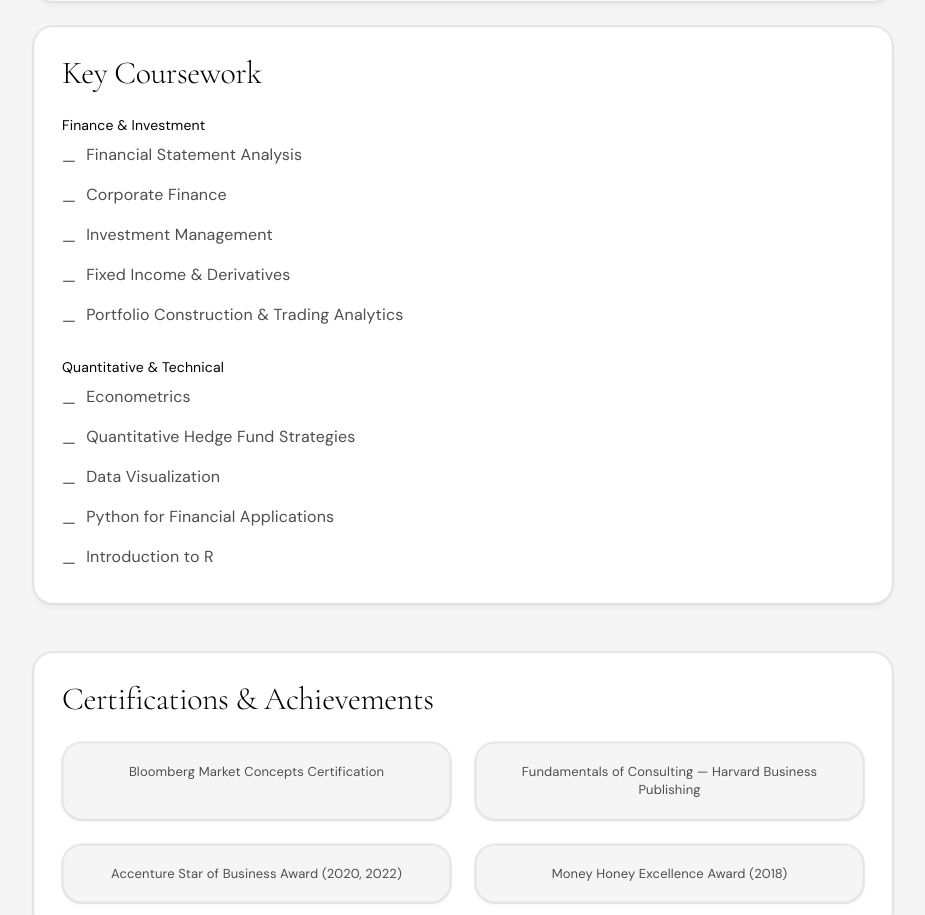
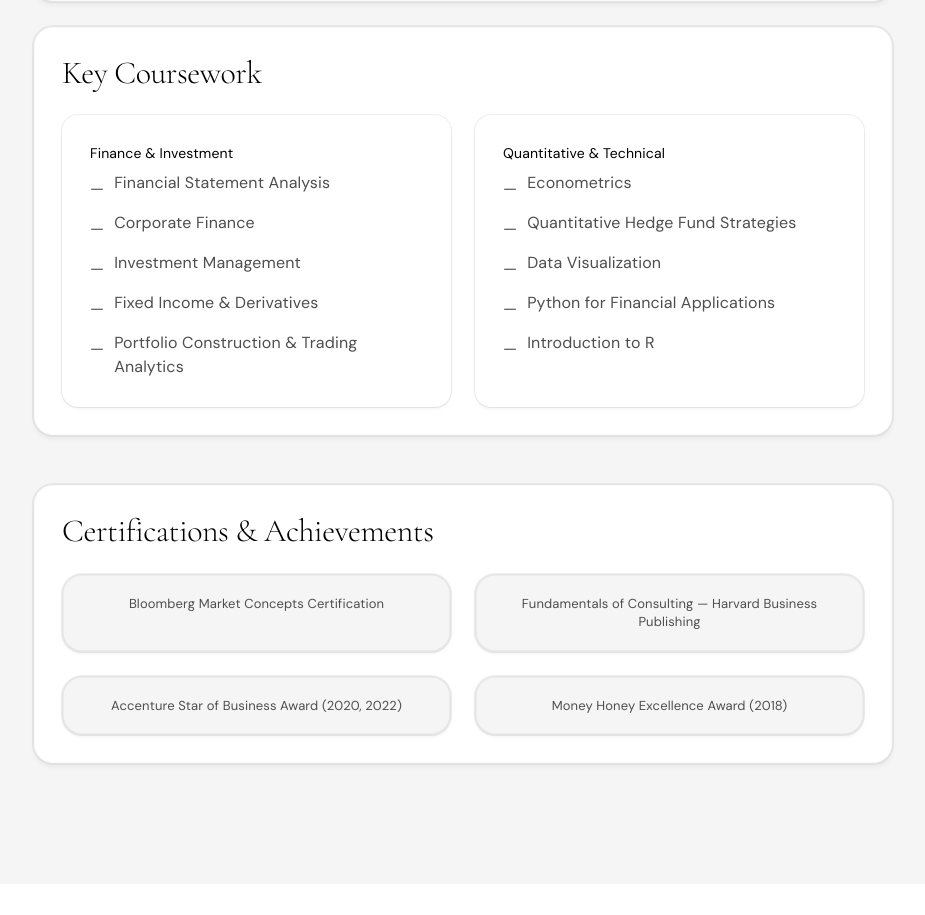
Before and after one commit to Mahant-Akash/akashmahant.io, a React (Vite) app: page / in a window 1280 px wide. Shown: the part 4154-5069 px from the top of the page, without its empty margins (177-1102 px from the left). Built offline with nearby package versions, Linux system fonts and the light colour scheme.

Commit message:
edu sec. align

```diff
--- a/src/components/Education.jsx
+++ b/src/components/Education.jsx
@@ -50,7 +50,8 @@ export default function Education() {
           <div className="rounded-card bg-bg border border-border p-7 shadow-section">
             <h3 className="text-display-md text-text mb-6">Key Coursework</h3>
 
-            <div className="mb-6">
+            <div className="grid gap-6 lg:grid-cols-2">
+              <div className="rounded-[16px] bg-bg p-7 shadow-card" style={{ boxShadow: 'rgba(0,0,0,0.06) 0px 0px 0px 1px, rgba(0,0,0,0.04) 0px 1px 2px, rgba(0,0,0,0.04) 0px 2px 4px' }}>
                 <h4 className="text-body-md text-text mb-2">Finance &amp; Investment</h4>
                 <ul className="space-y-2.5">
                   {financeCoursework.map((c) => (
@@ -62,7 +63,7 @@ export default function Education() {
                 </ul>
               </div>
 
-            <div>
+              <div className="rounded-[16px] bg-bg p-7 shadow-card" style={{ boxShadow: 'rgba(0,0,0,0.06) 0px 0px 0px 1px, rgba(0,0,0,0.04) 0px 1px 2px, rgba(0,0,0,0.04) 0px 2px 4px' }}>
                 <h4 className="text-body-md text-text mb-2">Quantitative &amp; Technical</h4>
                 <ul className="space-y-2.5">
                   {quantitativeCoursework.map((c) => (
@@ -72,6 +73,7 @@ export default function Education() {
                     </li>
                   ))}
                 </ul>
+              </div>
             </div>
           </div>
         </div>
```
Lines whose indentation alone changed are shown as unchanged.
